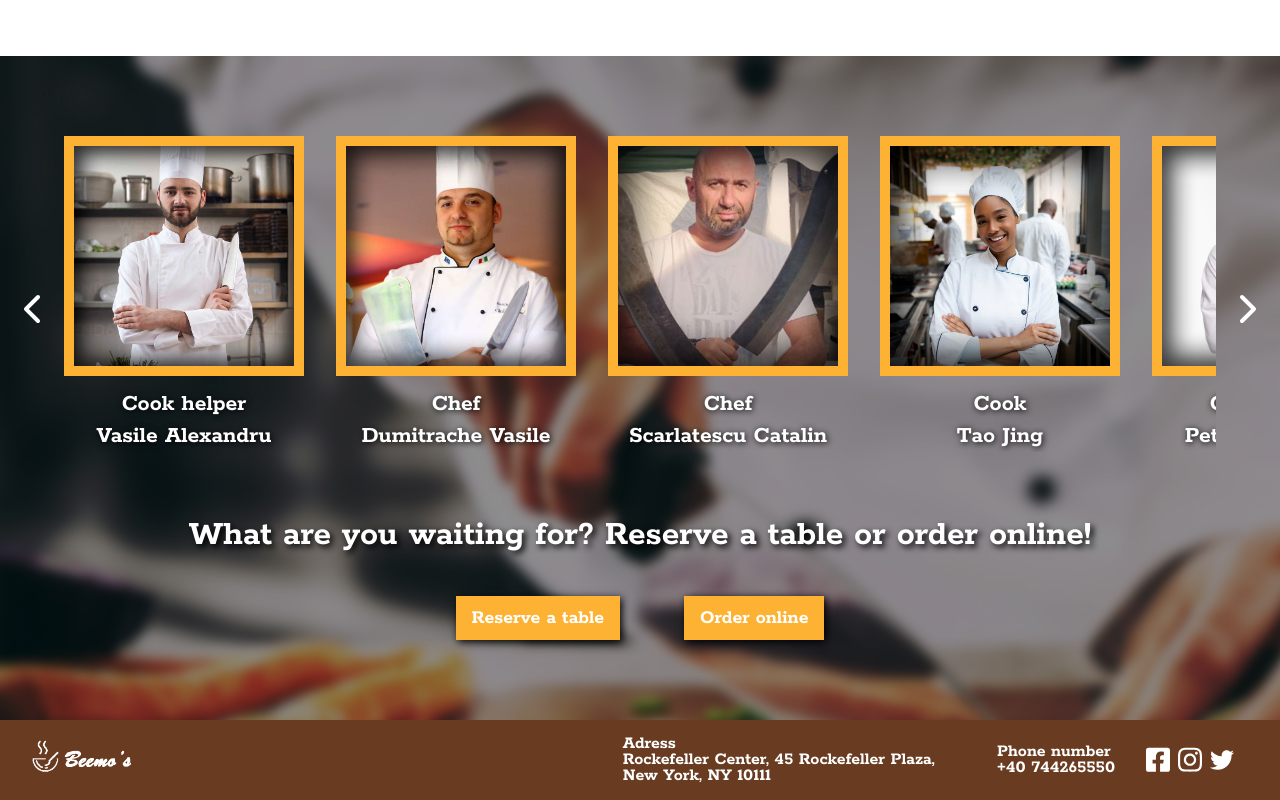
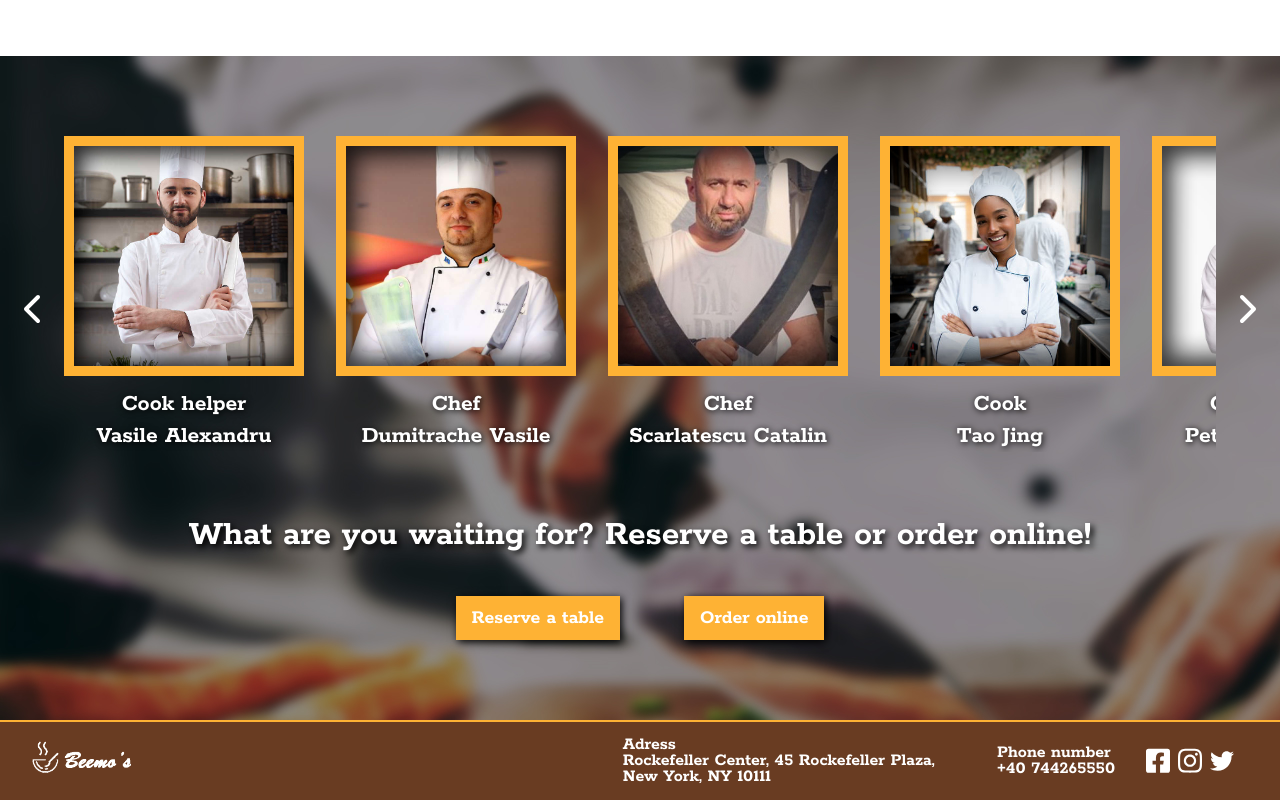
Before and after one commit to NachoTheCactus/beemostw, a website: page public/index.html in a window 1280 px wide. Shown: the part 1812-2612 px from the top of the page. Drawn offline with Linux system fonts and the light colour scheme.

Commit message:
Added border to footer to look nicer

```diff
--- a/public/index.html
+++ b/public/index.html
@@ -138,7 +138,7 @@
         </div>
     </div>
 
-    <div id="footer" class="h-20 w-full bg-[#693c22] flex justify-between items-center text-white text-sm-base">
+    <div id="footer" class="border-t-2 border-bmo-y h-20 w-full bg-[#693c22] flex justify-between items-center text-white text-sm-base">
         <a class="h-full pb-2 pl-4 items-center flex" href="index.html"><img class="h-8 px-4" src="assets/Logo/Logo_no_b2.png" alt="Beemo's header logo"></a>
         <div class="flex justify-evenly items-center text-sm-sm">
             <a class="hidden md:block w-1/2 leading-4" id="footer-adress" href="https://goo.gl/maps/3WR6dZfM9PJUEJA56" target="_blank">
```
Also changed, not shown: public/output.css.
